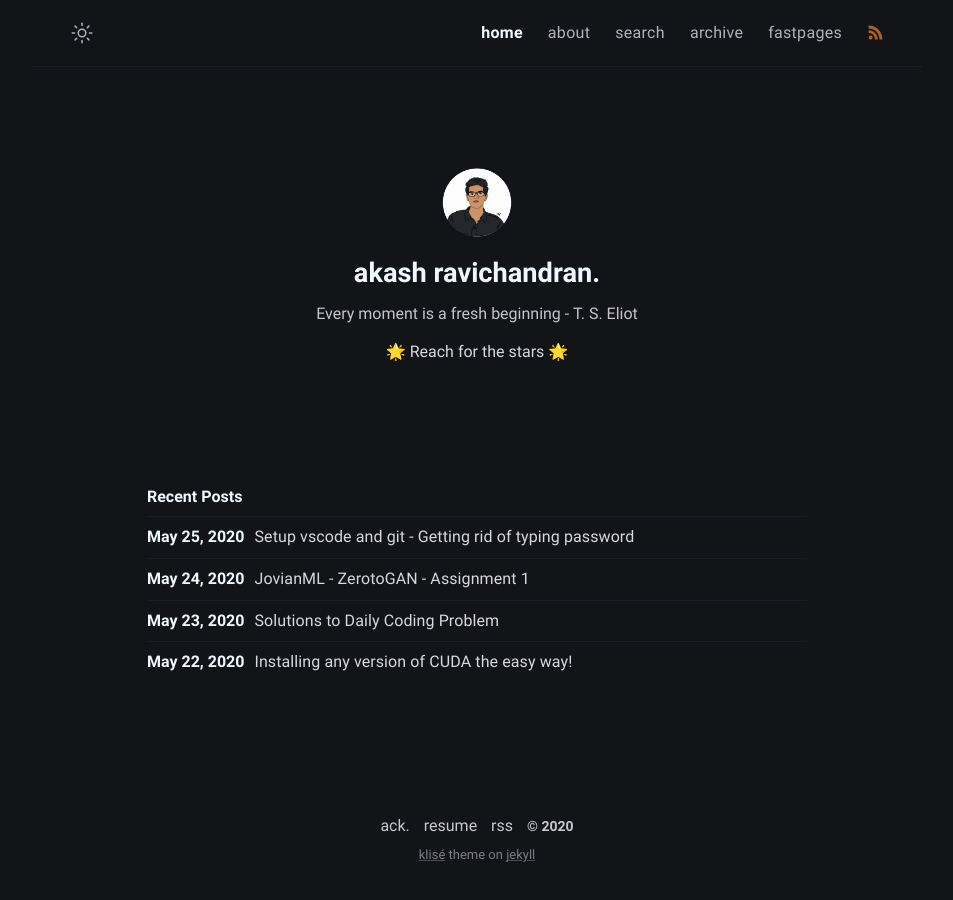
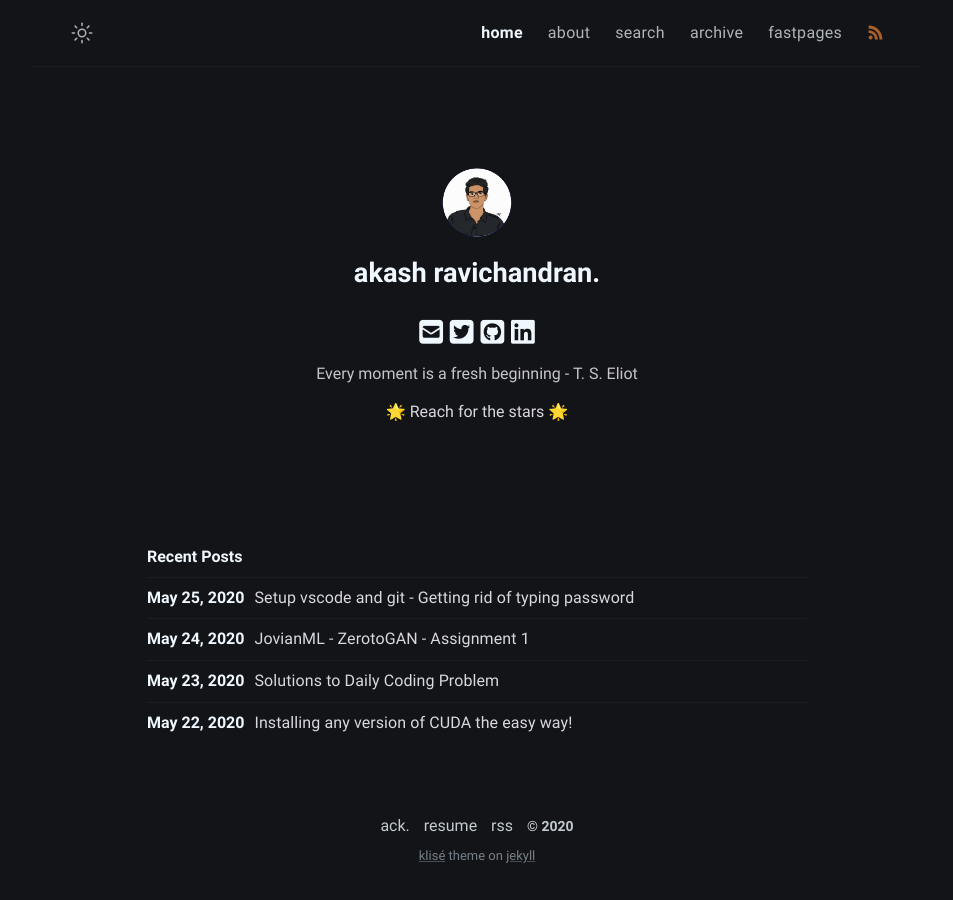
Before and after one commit to akashravichandran/akashravichandran, a Jekyll site: the page built from index.md, in a window 1280 px wide. Shown: the whole page, without its empty margins (163-1116 px from the left). Built offline with Jekyll 4.4.1, drawn with Linux system fonts in a browser that asks for light colours; nearby versions of some CDN libraries.

Commit message:
added social media links and upgraded jekyll

```diff
--- a/_includes/author.html
+++ b/_includes/author.html
@@ -5,5 +5,6 @@
     alt="{{ site.author.username }}"
   />
   <h2 class="author-name">{{ site.author.name }}</h2>
+  <h4 class="author-name">{% include social-media-links.html %}</h4>
   <p class="author-bio">{{ site.author.bio }}</p>
 </div>
--- /dev/null
+++ b/_includes/social-media-links.html
@@ -0,0 +1,11 @@
+{% if site.data.social-media %}
+<div id="social-media">
+    {% assign sm = site.data.social-media %}
+    {% for entry in sm %}
+        {% assign key = entry | first %}
+        {% if sm[key].id %}
+            <a href="{{ sm[key].href }}{{ sm[key].id }}" title="{{ sm[key].title }}"><i class="fa {{ sm[key].fa-icon }}"></i></a>
+        {% endif %}
+    {% endfor %}
+</div>
+{% endif %}
--- a/_layouts/default.html
+++ b/_layouts/default.html
@@ -4,6 +4,10 @@ layout: compress
 <!DOCTYPE html>
 <html lang="{{ page.lang | default: site.lang | default: " en " }}">
 {% include header.html %}
+
+<head>
+  <script src="https://kit.fontawesome.com/be146ff004.js" crossorigin="anonymous"></script>
+</head>
 
 <body data-theme="{{ site.mode }}">
   {% include navbar.html %}
--- a/_layouts/home.html
+++ b/_layouts/home.html
@@ -2,6 +2,17 @@
 layout: default
 home: true
 ---
+
+<head>
+  <style media="screen">
+    .footer {
+      position: fixed;
+      left: 0;
+      bottom: 0;
+      width: 100%;
+    }
+  </style>
+</head>
 
 <h4 class="posts-item-note">Recent Posts</h4>
 {% for post in site.posts %}
--- a/_sass/klise/_post.scss
+++ b/_sass/klise/_post.scss
@@ -117,6 +117,10 @@
   ul.task-list {
     list-style: none;
     margin: 0;
+
+    li::before {
+      content: "";
+    }
 
     li input[type="checkbox"] {
       margin-right: 10px;
```
Also changed, not shown: Gemfile (+5 -6 lines), _data/social-media.yml (added, +23 -0 lines).
